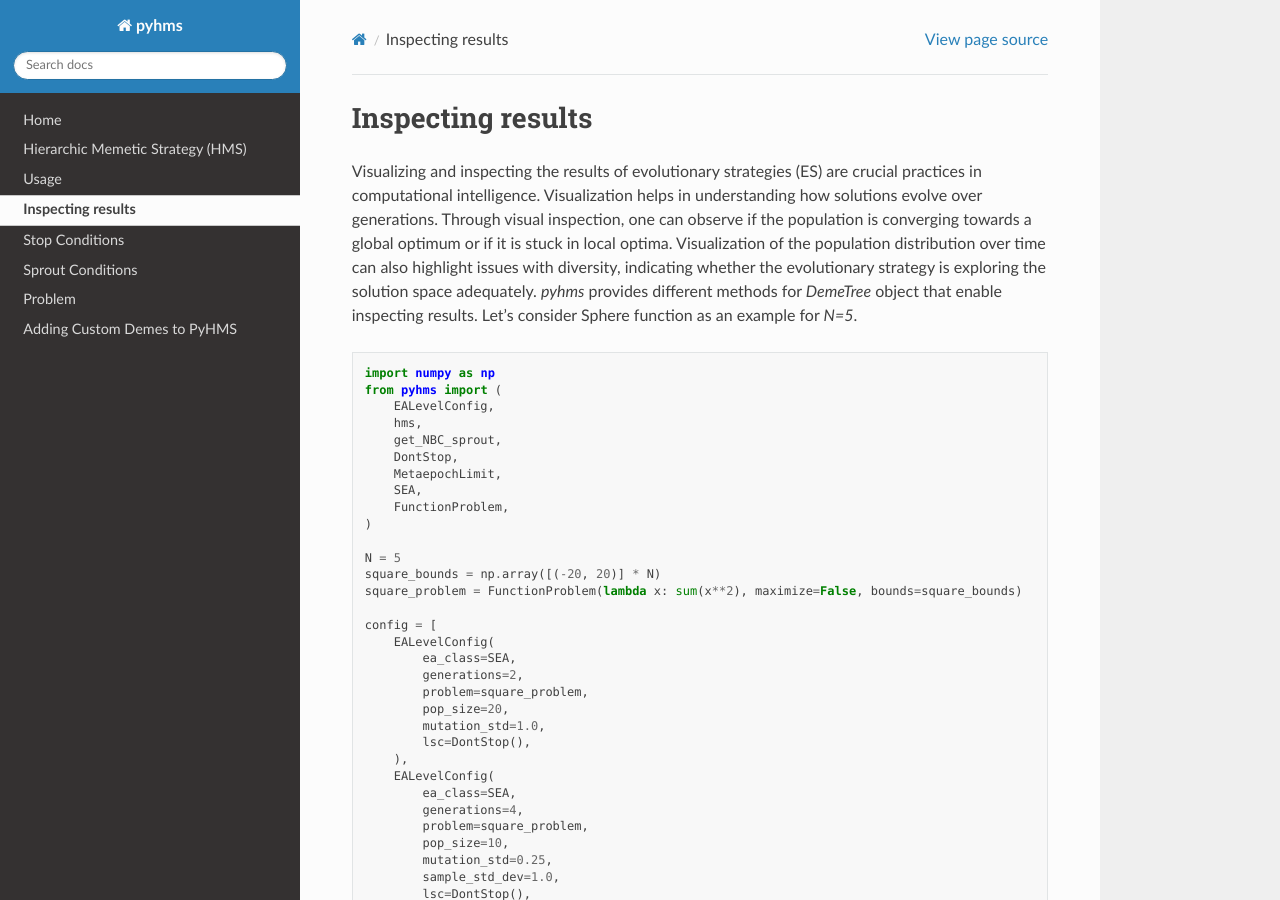
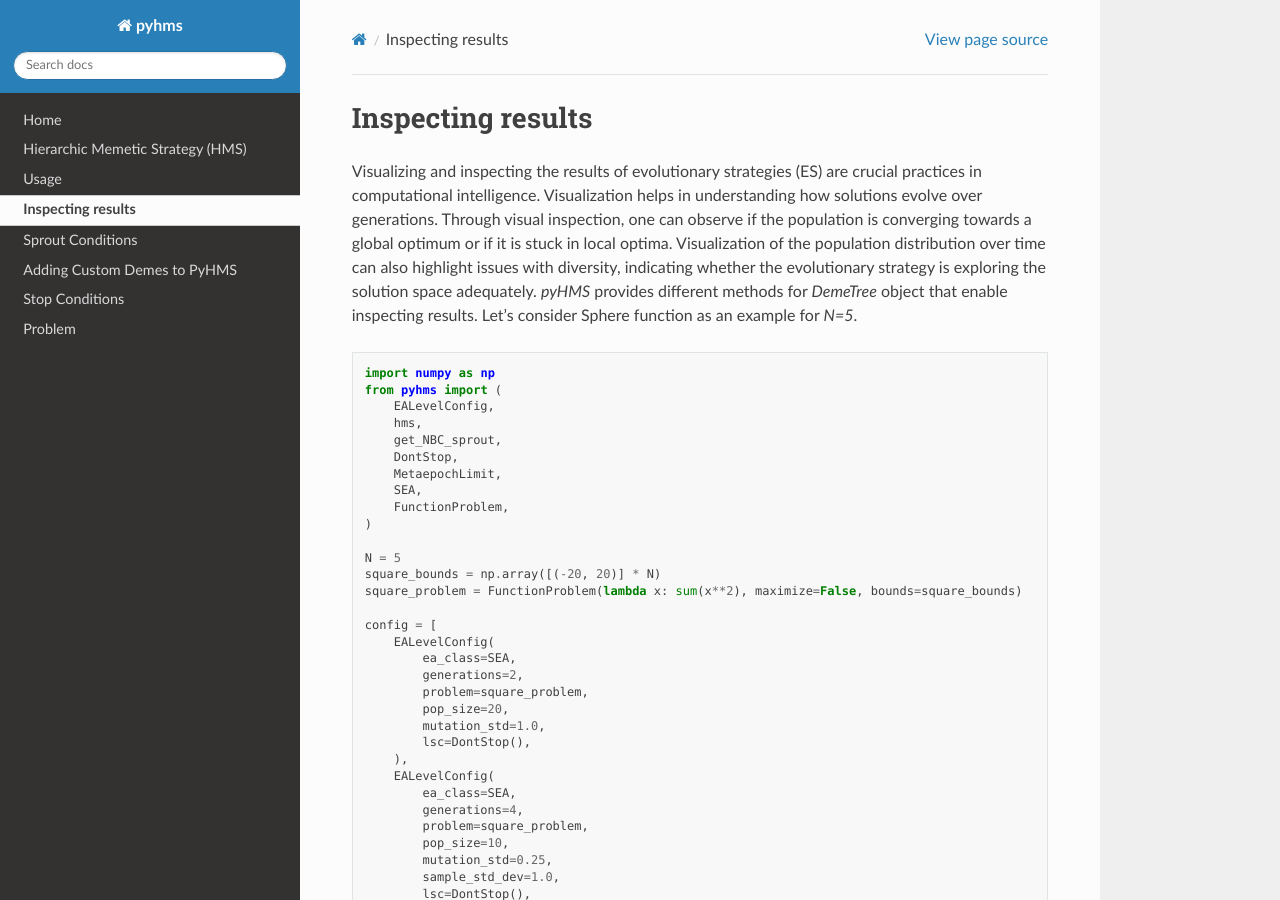
Before and after one commit to agh-a2s/pyhms, a Sphinx documentation site: the page built from docs/inspecting.rst, in a window 1280 px wide and 900 px high. Built offline with Sphinx 7.4.7 and the Read the Docs theme 3.1.0, drawn with Linux system fonts in a browser that asks for light colours.

```diff
--- a/docs/index.rst
+++ b/docs/index.rst
@@ -23,7 +23,7 @@ Contents
    algorithm
    usage
    inspecting
+   sprout
+   custom_demes
    stop
-   sprout
    problem
-   custom_demes
--- a/docs/inspecting.rst
+++ b/docs/inspecting.rst
@@ -6,7 +6,7 @@ Visualizing and inspecting the results of evolutionary strategies (ES) are cruci
 Visualization helps in understanding how solutions evolve over generations.
 Through visual inspection, one can observe if the population is converging towards a global optimum or if it is stuck in local optima.
 Visualization of the population distribution over time can also highlight issues with diversity, indicating whether the evolutionary strategy is exploring the solution space adequately.
-`pyhms` provides different methods for `DemeTree` object that enable inspecting results.
+`pyHMS` provides different methods for `DemeTree` object that enable inspecting results.
 Let's consider Sphere function as an example for `N=5`.
 
 .. code-block:: python
```
Also changed, not shown: docs/problem.rst (+42 -1 lines).
